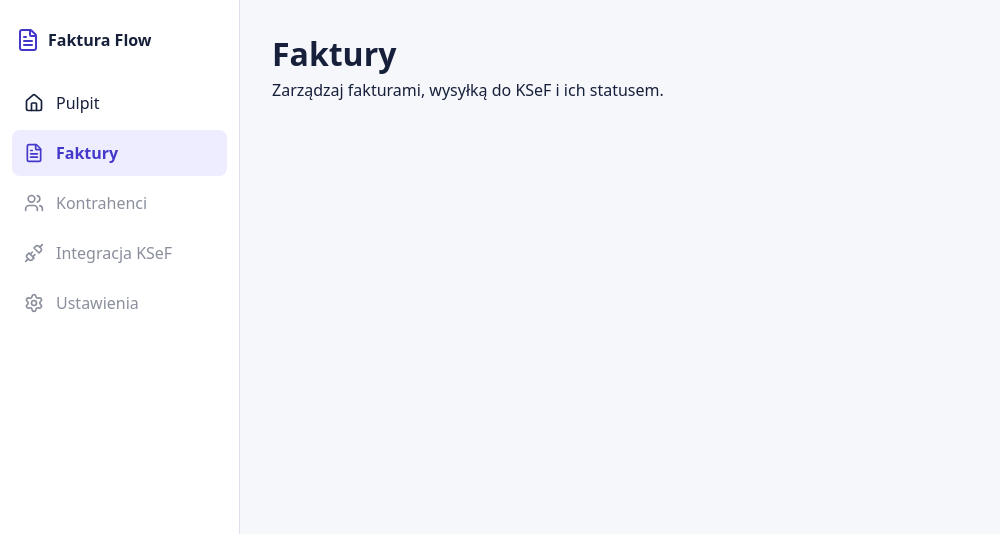
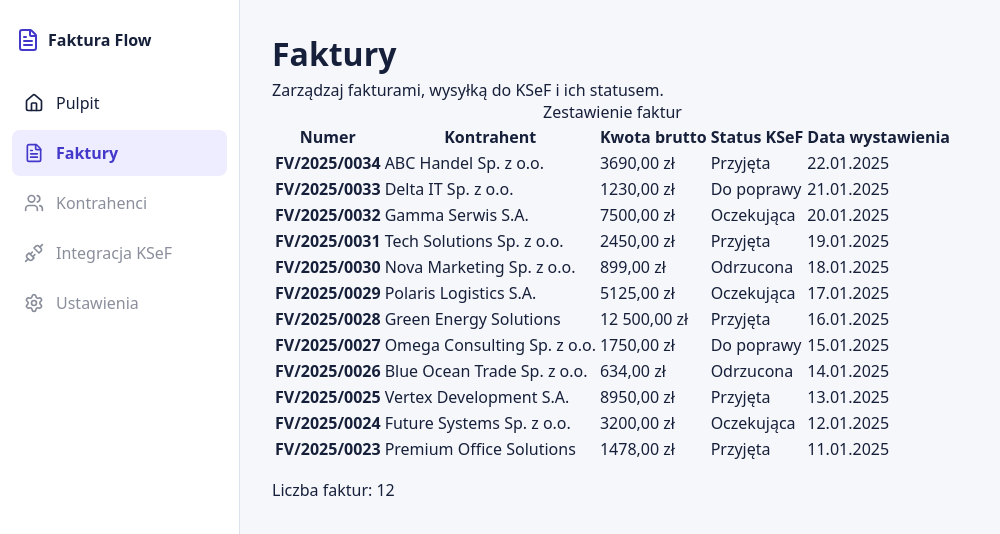
Before and after one commit to kacpi95/FakturoHub, a React (Vite) app in the folder frontend/: page /app/invoices in a window 1280 px wide. Shown: the top 534 px of the page, without its empty margins (0-1000 px from the left). Built offline with nearby package versions, Linux system fonts and the light colour scheme.

Commit message:
feat: add invoices table to invoices page

```diff
--- a/frontend/src/pages/Invoices/InvoicesPage.tsx
+++ b/frontend/src/pages/Invoices/InvoicesPage.tsx
@@ -1,4 +1,10 @@
+import { InvoicesTable } from '../../features/invoices/components/InvoicesTable/InvoicesTable';
+import { mockInvoices } from '../../features/invoices/invoices.mock';
 import styles from './InvoicesPage.module.scss';
+
+const sortedInvoices = [...mockInvoices].sort((first, second) =>
+  second.issuedOn.localeCompare(first.issuedOn),
+);
 
 export function InvoicesPage() {
   return (
@@ -9,6 +15,13 @@ export function InvoicesPage() {
           Zarządzaj fakturami, wysyłką do KSeF i ich statusem.
         </p>
       </header>
+      <section className={styles.list} aria-label='Lista faktur'>
+        <InvoicesTable invoices={sortedInvoices} />
+
+        <p className={styles.results} role='status'>
+          Liczba faktur: {sortedInvoices.length}
+        </p>
+      </section>
     </main>
   );
 }
```
